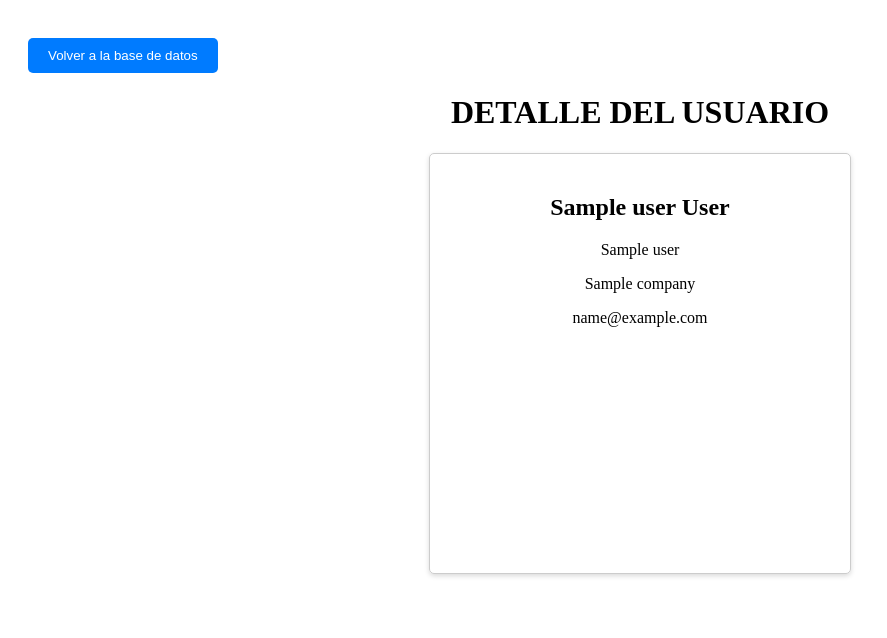
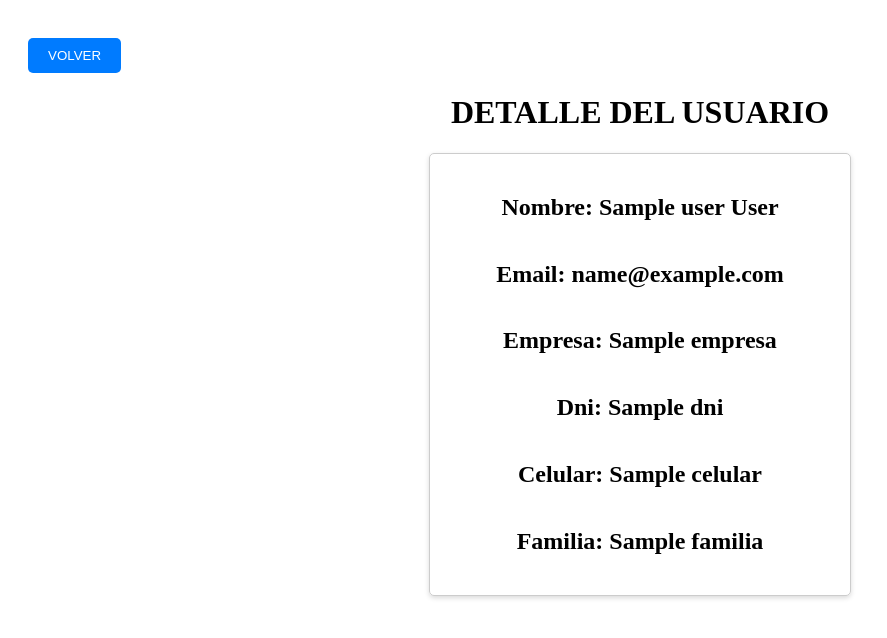
Before and after one commit to alexis120595/taxibarber-y-sindicato, a Flask app: template template/search_results.html in a window 1280 px wide. Shown: the top 638 px of the page, without its empty margins (0-887 px from the left). Run offline with Flask 3, Linux system fonts and the light colour scheme; the template is opened without the code that fills it: most values are stand-ins (such as "Sample title", 1, 10 or a date in 2020); parts of the project's set-up code (start-up, migrations or seed data) failed here and were passed over; some libraries are stand-ins or nearby versions.

Commit message:
detalles del usuario

```diff
--- a/static/search_results.css
+++ b/static/search_results.css
@@ -14,6 +14,10 @@
     width: 30%;
     text-align: center;
     aspect-ratio: 1/1; /* Add this line to make the card square */
+    display: flex; /* Add this line */
+    align-items: center; /* Add this line */
+    justify-content: center; /* Add this line */
+    flex-direction: column; /* Add this line to stack the items vertically */
 }
 
 
--- a/template/listado_voucher.html
+++ b/template/listado_voucher.html
@@ -17,7 +17,7 @@
                 <thead>
                     <tr>
                         <th>ID</th>
-                        <th>Nombre 1</th>
+                        <th>Nombre</th>
                         <th>Dni</th>
                         <th>Estado</th>
                         <th>Slide</th>
--- a/template/search_results.html
+++ b/template/search_results.html
@@ -5,7 +5,7 @@
     <link rel="stylesheet" href="static/search_results.css">
 </head>
 <body>
-    <button class="btn" onclick="location.href='/users-admin'">Volver a la base de datos</button>
+    <button class="btn" onclick="location.href='/users-admin'">VOLVER</button>
     <div class="container">
 
         <h1>DETALLE DEL USUARIO</h1>
@@ -13,10 +13,12 @@
         {% if users %}
             {% for user in users %}
                 <div class="card">
-                    <h2>{{ user.name }} {{ user.surname }}</h2>
-                    <p>{{ user.job_title }}</p>
-                    <p>{{ user.company }}</p>
-                    <p>{{ user.email }}</p>
+                    <h2>Nombre: {{ user.name }} {{ user.surname }}</h2>
+                    <h2>Email: {{ user.email }}</h2>
+                    <h2>Empresa: {{ user.empresa }}</h2>
+                    <h2>Dni: {{ user.dni }}</h2>
+                    <h2>Celular: {{ user.celular }}</h2>
+                    <h2>Familia: {{ user.familia }}</h2>
                 </div>
             {% endfor %}
         {% else %}
--- a/template/users_admin.html
+++ b/template/users_admin.html
@@ -22,7 +22,6 @@
                 <tr>
                     <th>ID</th>
                     <th>Nombre</th>
-                    <th>Email</th>
                     <th>Acciones</th>
                 </tr>
             </thead>
@@ -32,9 +31,7 @@
                     <tr>
                         <td>{{ user.id }}</td>
                         <td>{{ user.name }}</td>
-                        <td>{{ user.email }}</td>
                         <td>
-
                             <form method="POST" action="{{ url_for('delete_user', id=user.id) }}">
                                 <button class="delete" type="submit">Delete</button>
                             </form>
```
